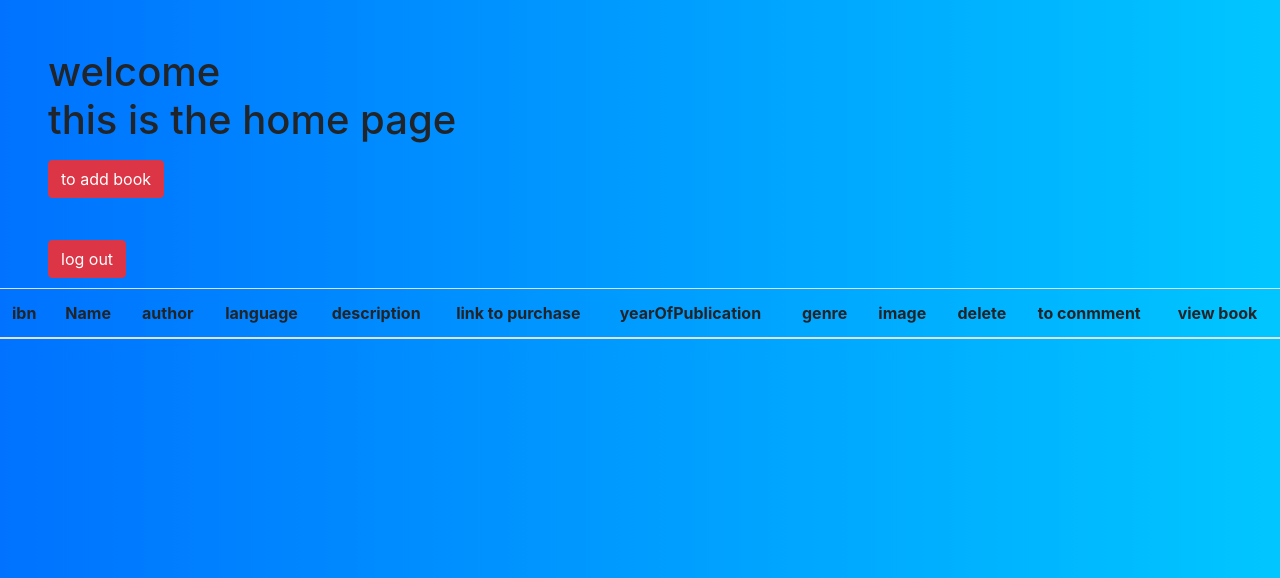
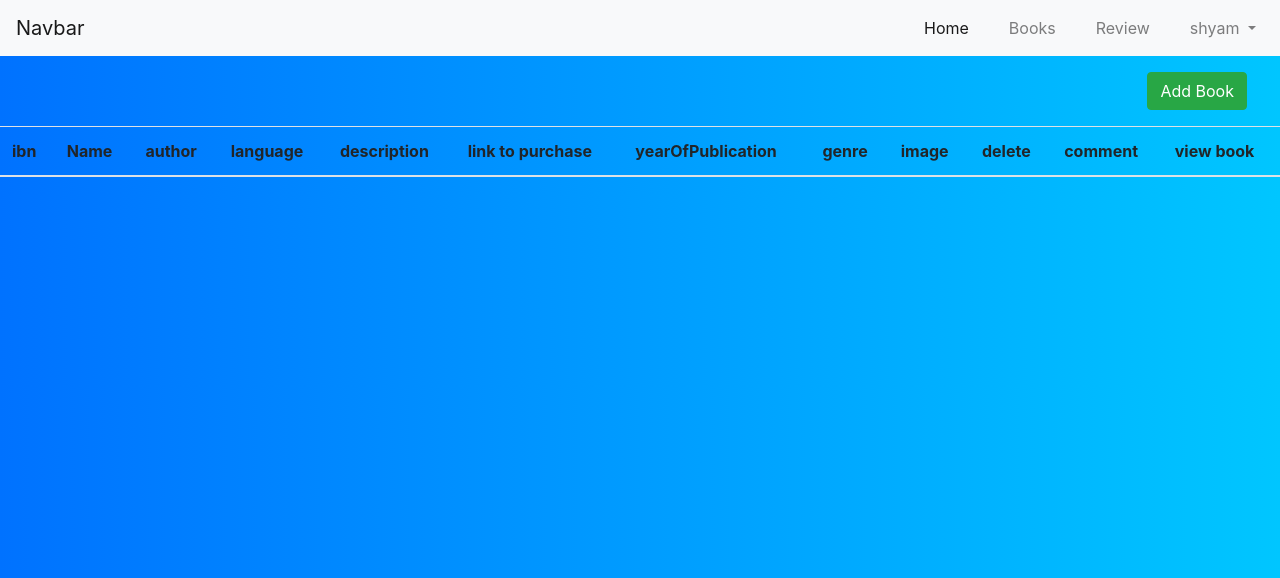
Before and after one commit to shameemm/Book-Review, a Node server app: template views/user/homePage.hbs in a window 1280 px wide. Shown: the top 578 px of the page. Run offline with Node 20, Linux system fonts and the light colour scheme; the template is opened without the code that fills it, so the values that code supplies are empty; some libraries are stand-ins or nearby versions.

Commit message:
Navbar created

```diff
--- a/views/layout.hbs
+++ b/views/layout.hbs
@@ -2,6 +2,7 @@
 <html>
   <head>
     <title></title>
+    <link rel="stylesheet" href="https://maxcdn.bootstrapcdn.com/bootstrap/4.0.0/css/bootstrap.min.css" integrity="sha384-Gn5384xqQ1aoWXA+058RXPxPg6fy4IWvTNh0E263XmFcJlSAwiGgFAW/dAiS6JXm" crossorigin="anonymous">
     <link rel="stylesheet" href="https://cdn.jsdelivr.net/npm/bootstrap@4.5.3/dist/css/bootstrap.min.css" integrity="sha384-TX8t27EcRE3e/ihU7zmQxVncDAy5uIKz4rEkgIXeMed4M0jlfIDPvg6uqKI2xXr2" crossorigin="anonymous">
     <link rel='stylesheet' href='/stylesheets/style.css' />
     <link href="//maxcdn.bootstrapcdn.com/bootstrap/4.1.1/css/bootstrap.min.css" rel="stylesheet" id="bootstrap-css">
@@ -15,6 +16,7 @@
     <script src="https://code.jquery.com/jquery-3.5.1.slim.min.js" integrity="sha384-DfXdz2htPH0lsSSs5nCTpuj/zy4C+OGpamoFVy38MVBnE+IbbVYUew+OrCXaRkfj" crossorigin="anonymous"></script>
     <script src="https://cdn.jsdelivr.net/npm/popper.js@1.16.1/dist/umd/popper.min.js" integrity="sha384-9/reFTGAW83EW2RDu2S0VKaIzap3H66lZH81PoYlFhbGU+6BZp6G7niu735Sk7lN" crossorigin="anonymous"></script>
     <script src="https://cdn.jsdelivr.net/npm/bootstrap@4.5.3/dist/js/bootstrap.min.js" integrity="sha384-w1Q4orYjBQndcko6MimVbzY0tgp4pWB4lZ7lr30WKz0vr/aWKhXdBNmNb5D92v7s" crossorigin="anonymous"></script>
+    <script src="https://maxcdn.bootstrapcdn.com/bootstrap/4.0.0/js/bootstrap.min.js" integrity="sha384-JZR6Spejh4U02d8jOt6vLEHfe/JQGiRRSQQxSfFWpi1MquVdAyjUar5+76PVCmYl" crossorigin="anonymous"></script>
     {{{body}}}
   </body>
 </html>
--- a/views/user/homePage.hbs
+++ b/views/user/homePage.hbs
@@ -1,10 +1,36 @@
+<header>
+        <nav class="navbar navbar-expand-lg navbar-light bg-light">
+            <a class="navbar-brand" href="#">Navbar</a>
+            <button class="navbar-toggler" type="button" data-toggle="collapse" data-target="#navbarSupportedContent" aria-controls="navbarSupportedContent" aria-expanded="false" aria-label="Toggle navigation">
+              <span class="navbar-toggler-icon"></span>
+            </button>
+
+            <div class="collapse navbar-collapse" id="navbarSupportedContent">
+              <ul class="navbar-nav ml-auto">
+                <li class="nav-item active pr-4">
+                  <a class="nav-link" href="#">Home</a>
+                </li>
+                <li class="nav-item pr-4">
+                    <a class="nav-link" href="#">Books</a>
+                  </li>
+                  <li class="nav-item pr-4">
+                    <a class="nav-link" href="#">Review</a>
+                  </li>
+                <li class="nav-item dropdown">
+                  <a class="nav-link dropdown-toggle" href="#" id="navbarDropdown" role="button" data-toggle="dropdown" aria-haspopup="true" aria-expanded="false">
+                    shyam
+                  </a>
+                  <div class="dropdown-menu" aria-labelledby="navbarDropdown">
+                    <a class="dropdown-item" href="/logOut">Logout</a>
+                  </div>
+                </li>
+              </ul>
+            </div>
+          </nav>
+    </header>
 <section>
-  <div class="pl-5 pt-5">
-    <h1> welcome {{name}} <br /> this is the home page</h1>
-    <h1> <a class="btn btn-danger" href="/addBook">to add book</a></h1>
-    <br />
-    <h1> <a class="btn btn-danger" href="/logOut">log out</a> </h1>
-
+  <div class="row pr-5 pt-3 pb-3">
+  <a class="btn btn-success ml-auto" href="/addBook">Add Book</a>
   </div>
   <table class="table table-striped">
     <thead>
@@ -20,7 +46,7 @@
         <th scope="col">genre</th>
         <th scope="col">image</th>
         <th scope="col">delete</th>
-        <th scope="col">to conmment</th>
+        <th scope="col">comment</th>
         <th scope="col">view book</th>
       </tr>
     </thead>
```
Also changed, not shown: public/cover-images/60a35fc8c9584b130a5fe4b7.jpg (deleted).
